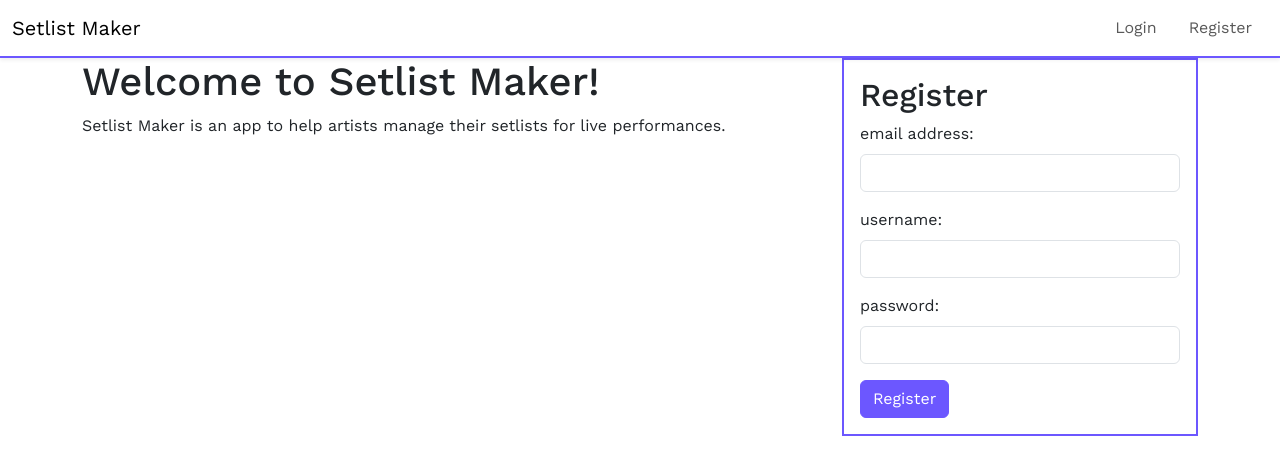
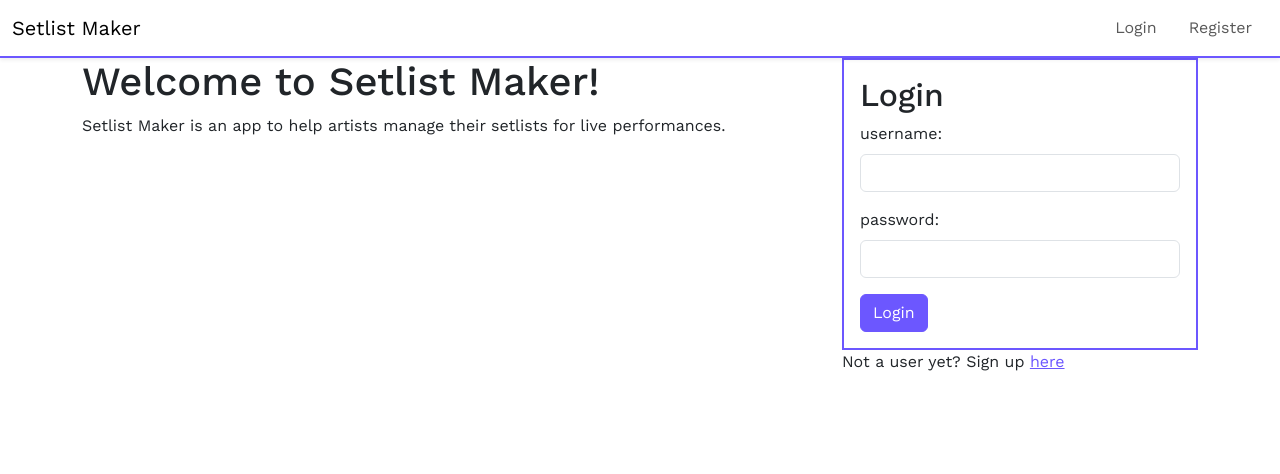
Before and after one commit to klalicki/setlist-maker, a React (Create React App) app in the folder client/: page / in a window 1280 px wide. Shown: the top 474 px of the page. Built offline with nearby package versions, Linux system fonts and the light colour scheme.

Commit message:
switches to login screen on homepage with link to register

```diff
--- a/client/src/pages/Homepage.jsx
+++ b/client/src/pages/Homepage.jsx
@@ -1,4 +1,5 @@
-import RegisterPage from "./RegisterPage";
+import LoginPage from "./LoginPage";
+import { Link } from "react-router-dom";
 const Homepage = () => {
   return (
     <>
@@ -12,7 +13,8 @@ const Homepage = () => {
             </p>
           </div>
           <div className="col col-md-4">
-            <RegisterPage />
+            <LoginPage />
+            Not a user yet? Sign up <Link to="/register">here</Link>
           </div>
         </div>
       </div>
```
